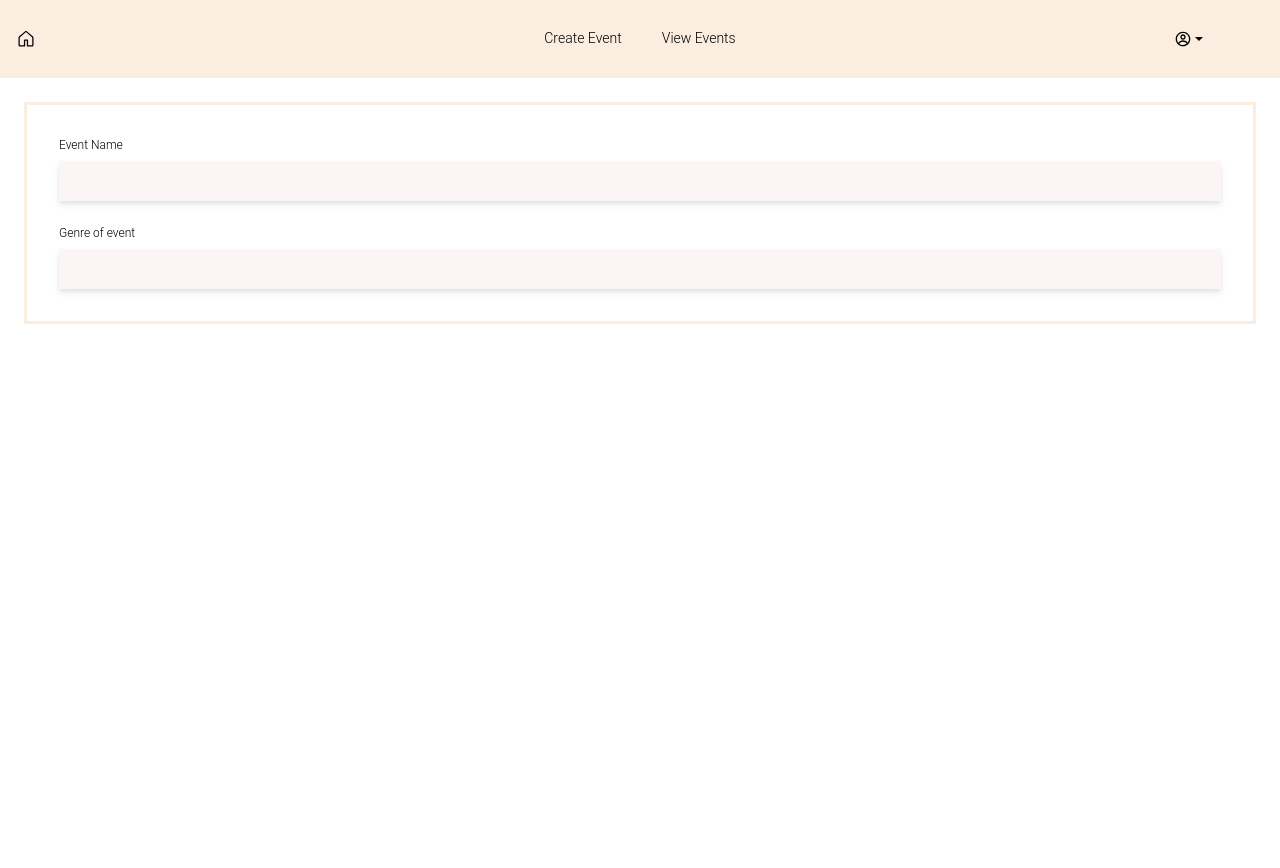
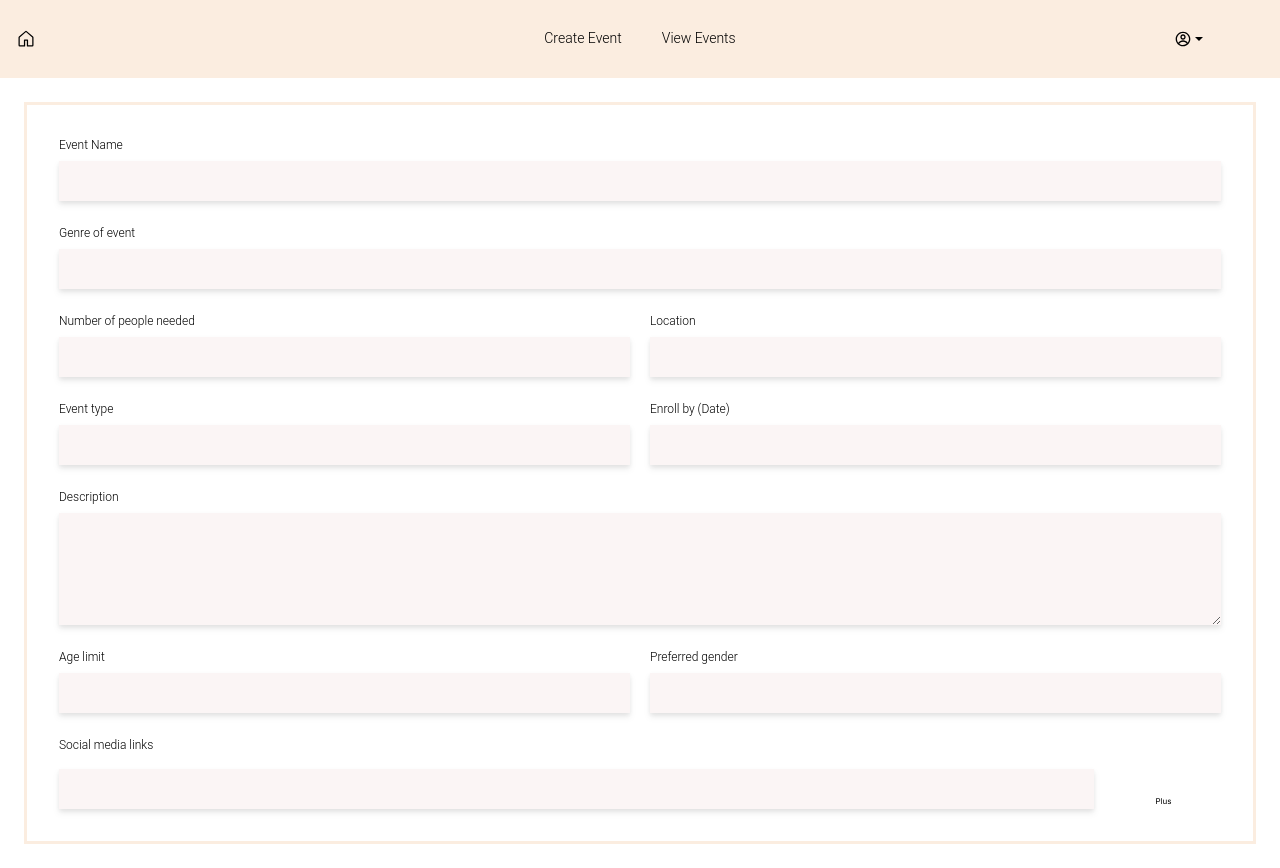
Before and after one commit to shwethaarajesh/project-i, a Next.js app: page /CreateListing in a window 1280 px wide. Before the commit the page ends 800 px from the top, so only its background shows below. Built offline with nearby package versions, Linux system fonts and the light colour scheme.

Commit message:
Feat : Social media component

```diff
--- a/src/app/CreateListing/page.tsx
+++ b/src/app/CreateListing/page.tsx
@@ -1,12 +1,20 @@
 "use client";
 import FormComponent from "../components/FormComponent/FormComponent";
 import Header from "../components/Header/Header";
-import { ChangeEvent, useState } from "react";
+import { ChangeEvent, useEffect, useState } from "react";
 
 export default function CreateListing() {
   const [eventName, setEventName] = useState("");
   const [genre, setGenre] = useState("");
   const [isFocused, setIsFocused] = useState(false);
+  const [noOfPeople, setNoOfPeople] = useState("");
+  const [location, setLocation] = useState("");
+  const [eventType, setEventType] = useState("");
+  const [enrollBy, setEntrollBy] = useState("");
+  const [description, setDescription] = useState("");
+  const [ageLimit, setAgeLimit] = useState("");
+  const [gender, setGender] = useState("");
+  const [socialMediaLinks, setSocialMediaLinks] = useState([""]);
 
   const onChangeEventName = (event: ChangeEvent<HTMLInputElement>) => {
     setEventName(event.target.value);
@@ -15,6 +23,52 @@ export default function CreateListing() {
   const onChangeGenre = (event: ChangeEvent<HTMLInputElement>) => {
     setGenre(event.target.value);
   };
+
+  const onChangenNoOfPeople = (event: ChangeEvent<HTMLInputElement>) => {
+    setNoOfPeople(event.target.value);
+  };
+
+  const onChangeLocation = (event: ChangeEvent<HTMLInputElement>) => {
+    setLocation(event.target.value);
+  };
+
+  const onChangenEventType = (event: ChangeEvent<HTMLInputElement>) => {
+    setEventType(event.target.value);
+  };
+
+  const onChangeEnrollBy = (event: ChangeEvent<HTMLInputElement>) => {
+    setEntrollBy(event.target.value);
+  };
+
+  const onChangeDescription = (event: ChangeEvent<HTMLInputElement>) => {
+    setDescription(event.target.value);
+  };
+
+  const onChangeAge = (event: ChangeEvent<HTMLInputElement>) => {
+    setAgeLimit(event.target.value);
+  };
+
+  const onChangeGender = (event: ChangeEvent<HTMLInputElement>) => {
+    setGender(event.target.value);
+  };
+
+  const onChangeSocialLinks = (
+    event: ChangeEvent<HTMLInputElement>,
+    index: number
+  ) => {
+    const copyOfLinks: string[] = [];
+    socialMediaLinks.forEach((link, i) => {
+      if (index == i) {
+        copyOfLinks.push(link);
+      } else {
+        copyOfLinks.push(event.target.value);
+      }
+    });
+
+    setSocialMediaLinks(copyOfLinks);
+  };
+
+  useEffect(() => {}, [socialMediaLinks]);
 
   const commonGenres = ["Movie", "Picnic", "Shopping", "Concert"];
   return (
@@ -45,7 +99,8 @@ export default function CreateListing() {
                 {commonGenres.map((eachgenre) => {
                   return (
                     <div
-                      className={`w-auto px-5 py-[10px] rounded-2xl font-sans font-light text-xs italic ${
+                      key={eachgenre}
+                      className={`w-auto cursor-pointer px-5 py-[10px] rounded-2xl font-sans font-light text-xs italic ${
                         eachgenre == genre
                           ? "bg-secondary-light"
                           : "bg-secondary-extralight shadow-sm"
@@ -59,6 +114,101 @@ export default function CreateListing() {
               </div>
             </div>
           )}
+          <div className="grid grid-cols-2 gap-5">
+            <FormComponent
+              header={"Number of people needed"}
+              stateName={noOfPeople}
+              onChangeEventName={onChangenNoOfPeople}
+              onFocus={() => setIsFocused(false)}
+            ></FormComponent>
+            <FormComponent
+              header={"Location"}
+              stateName={location}
+              onChangeEventName={onChangeLocation}
+              onFocus={() => setIsFocused(false)}
+            ></FormComponent>
+          </div>
+
+          <div className="grid grid-cols-2 gap-5">
+            <FormComponent
+              header={"Event type"}
+              stateName={eventType}
+              onChangeEventName={onChangenEventType}
+              onFocus={() => setIsFocused(false)}
+            ></FormComponent>
+            <FormComponent
+              header={"Enroll by (Date)"}
+              stateName={enrollBy}
+              onChangeEventName={onChangeEnrollBy}
+              onFocus={() => setIsFocused(false)}
+            ></FormComponent>
+          </div>
+
+          <FormComponent
+            header={"Description"}
+            stateName={description}
+            onChangeEventName={onChangeDescription}
+            onFocus={() => setIsFocused(false)}
+            useTextArea={true}
+          ></FormComponent>
+
+          <div className="grid grid-cols-2 gap-5">
+            <FormComponent
+              header={"Age limit"}
+              stateName={ageLimit}
+              onChangeEventName={onChangeAge}
+              onFocus={() => setIsFocused(false)}
+            ></FormComponent>
+            <FormComponent
+              header={"Preferred gender"}
+              stateName={gender}
+              onChangeEventName={onChangeGender}
+              onFocus={() => setIsFocused(false)}
+            ></FormComponent>
+          </div>
+
+          <div className="flex flex-col gap-4">
+            <div className="font-sans font-light text-xs">
+              {"Social media links"}
+            </div>
+            {socialMediaLinks.map((eachLink, index) => {
+              return (
+                <div className="flex gap-3 " key={eachLink + index.toString()}>
+                  <div className="w-[90%]">
+                    <input
+                      className="w-full bg-secondary-extralight p-2 drop-shadow-md font-sans font-light text-md"
+                      type="text"
+                      value={socialMediaLinks[index]}
+                      onFocus={() => setIsFocused(false)}
+                      onChange={(e: any) => {
+                        onChangeSocialLinks(e, index);
+                      }}
+                    />
+                  </div>
+                  {index == socialMediaLinks.length - 1 && (
+                    <div
+                      className="w-[10%] mt-6 cursor-pointer flex justify-center items-center text-center text-[8px]"
+                      onClick={() => {
+                        const copy = structuredClone(socialMediaLinks);
+                        copy.push("");
+                        setSocialMediaLinks(copy);
+                        console.log("Pushed", socialMediaLinks.length);
+                      }}
+                    >
+                      {" "}
+                      Plus{" "}
+                    </div>
+                  )}
+                </div>
+              );
+            })}
+          </div>
+          {/* <FormComponent
+            header={"Social media links"}
+            stateName={gender}
+            onChangeEventName={onChangeGender}
+            onFocus={() => setIsFocused(false)}
+          ></FormComponent> */}
         </div>
       </div>
     </div>
--- a/src/app/components/FormComponent/FormComponent.tsx
+++ b/src/app/components/FormComponent/FormComponent.tsx
@@ -8,10 +8,12 @@ export default function FormComponent(inputValues: {
   onChangeEventName: any;
   onFocus?: any;
   onBlur?: any;
+  useTextArea?: boolean;
 }) {
   return (
     <div className="flex flex-col gap-2">
       <div className="font-sans font-light text-xs">{inputValues.header}</div>
+      {!inputValues.useTextArea ? (
         <input
           className="bg-secondary-extralight p-2 drop-shadow-md font-sans font-light text-md"
           type="text"
@@ -20,6 +22,15 @@ export default function FormComponent(inputValues: {
           onBlur={inputValues.onBlur}
           onChange={inputValues.onChangeEventName}
         />
+      ) : (
+        <textarea
+          className="bg-secondary-extralight min-h-28 p-2 drop-shadow-md font-sans font-light text-md"
+          value={inputValues.stateName}
+          onFocus={inputValues.onFocus}
+          onBlur={inputValues.onBlur}
+          onChange={inputValues.onChangeEventName}
+        ></textarea>
+      )}
     </div>
   );
 }
```
Lines whose indentation alone changed are shown as unchanged.
